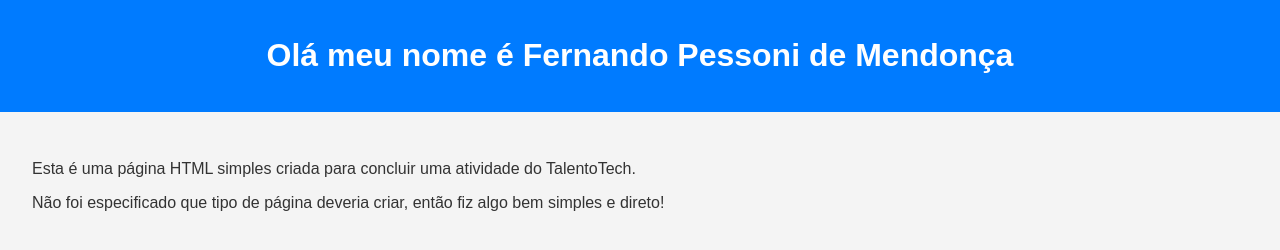
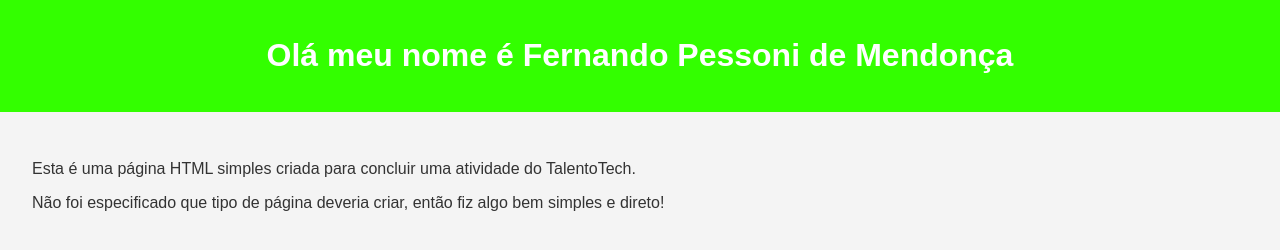
Before and after one commit to FernandoPessoni/FernandoPessoni.github.io, a plain HTML site: page index.html in a window 1280 px wide. Drawn offline with Linux system fonts and the light colour scheme.

Commit message:
Upload index.html

```diff
--- a/index.html
+++ b/index.html
@@ -13,7 +13,7 @@
             color: #333;
         }
         header {
-            background-color: #007BFF;
+            background-color: #33ff00;
             color: #fff;
             padding: 1rem 0;
             text-align: center;
```
